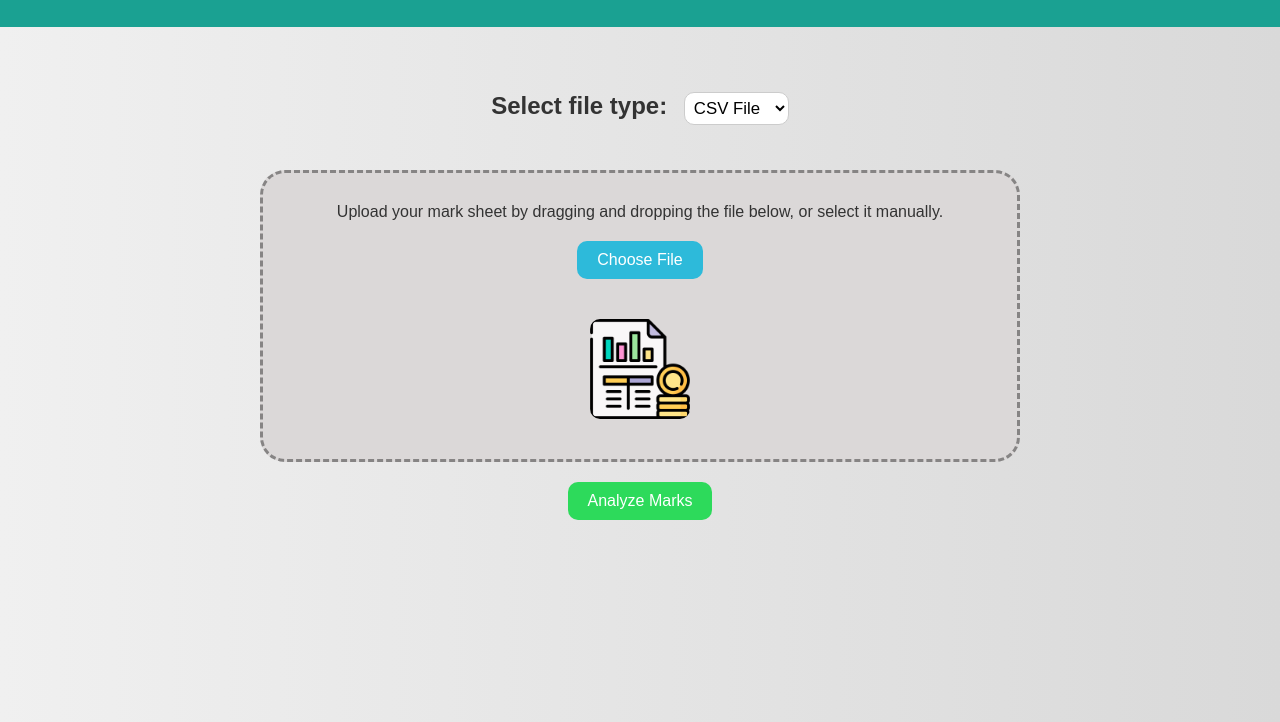
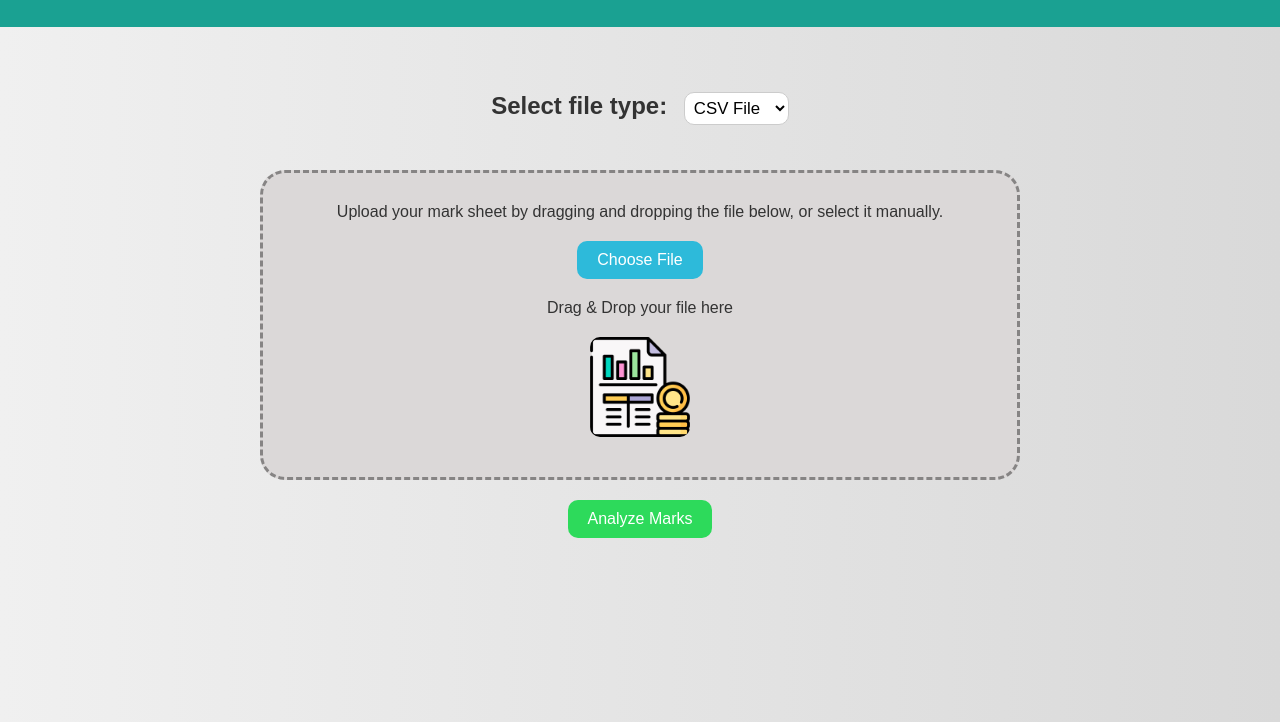
Before and after one commit to Irmiya07/Student-MarkSheet-Analyzer, a plain HTML site: page docs/index.html in a window 1280 px wide. Shown: the part 78-800 px from the top of the page. Drawn offline with Linux system fonts and the light colour scheme.

Commit message:
Implement drag-and-drop file upload feature

```diff
--- a/docs/index.html
+++ b/docs/index.html
@@ -5,7 +5,6 @@
     <meta name="viewport" content="width=device-width, initial-scale=1.0">
     <title>Student MarkSheet Analyzer</title>
     <link rel="stylesheet" href="styles.css">
-    <script src="openFile.js" ></script>
 </head>
 <body>
     <header>
@@ -26,6 +25,12 @@
             <p>Upload your mark sheet by dragging and dropping the file below, or select it manually.</p>
             <input type="file" id="fileInput" accept=".csv, .xlsx" hidden>
             <button id="fileButton" type="button">Choose File</button>
+
+            <!-- Drop zone for drag & drop -->
+            <div id="dropZone" class="drop-zone">
+                Drag & Drop your file here
+            </div>
+
             <div>
                 <img src="balance-sheet.png" alt="Marksheet Visualization" id="balanceSheetImage">
             </div>
@@ -39,5 +44,8 @@
             <!-- Analysis result will be displayed here -->
         </section>
     </main>
+
+    <!-- Include JS at end of body -->
+    <script src="openFile.js"></script>
 </body>
 </html>
```
